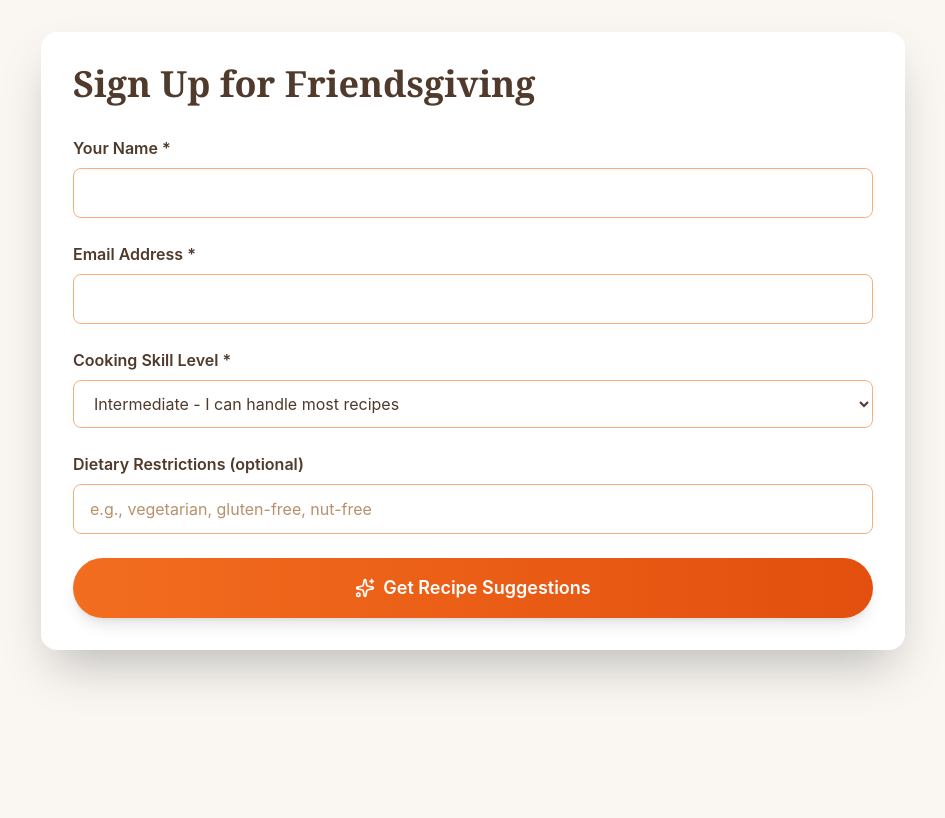
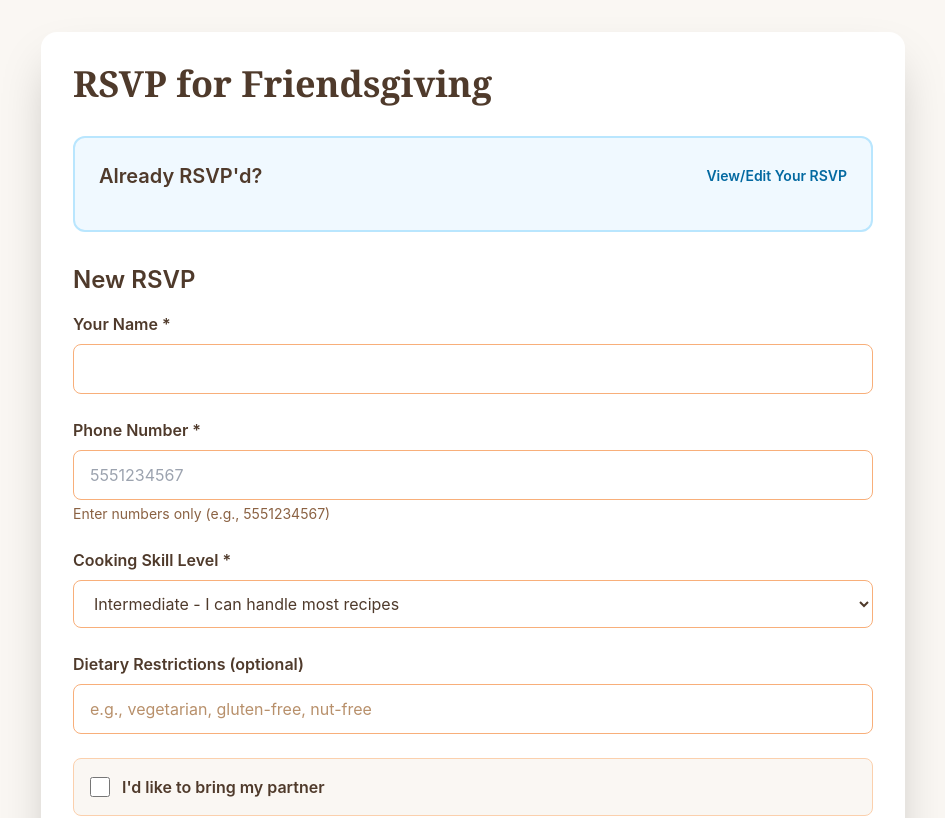
Before and after one commit to jahvon/friendsgiving-coordinator, a Next.js app: page /signup in a window 1280 px wide. Shown: the top 818 px of the page, without its empty margins (167-1112 px from the left). Built offline with nearby package versions, Linux system fonts and the light colour scheme.

Commit message:
switch to using password

```diff
--- a/app/admin/dashboard/page.tsx
+++ b/app/admin/dashboard/page.tsx
@@ -277,9 +277,10 @@ export default function AdminDashboard() {
             <thead>
               <tr className="border-b-2 border-autumn-300">
                 <th className="px-4 py-3 text-left text-sm font-bold text-harvest-900">Name</th>
-                <th className="px-4 py-3 text-left text-sm font-bold text-harvest-900">Email</th>
+                <th className="px-4 py-3 text-left text-sm font-bold text-harvest-900">Phone</th>
                 <th className="px-4 py-3 text-left text-sm font-bold text-harvest-900">Skill</th>
                 <th className="px-4 py-3 text-left text-sm font-bold text-harvest-900">Restrictions</th>
+                <th className="px-4 py-3 text-left text-sm font-bold text-harvest-900">Partner</th>
                 <th className="px-4 py-3 text-left text-sm font-bold text-harvest-900">Actions</th>
               </tr>
             </thead>
@@ -301,13 +302,26 @@ export default function AdminDashboard() {
                   <td className="px-4 py-3">
                     {editingGuest === guest.id ? (
                       <input
-                        type="email"
-                        defaultValue={guest.email}
-                        onBlur={(e) => handleUpdateGuest(guest.id, { email: e.target.value })}
+                        type="tel"
+                        defaultValue={guest.phone_number}
+                        pattern="[0-9]{10,15}"
+                        title="Please enter a valid phone number (10-15 digits, numbers only)"
+                        onBlur={(e) => {
+                          const value = e.target.value.replace(/[^0-9]/g, '');
+                          if (value.length >= 10 && value.length <= 15) {
+                            handleUpdateGuest(guest.id, { phone_number: value });
+                          } else {
+                            alert('Phone number must be 10-15 digits');
+                            e.target.focus();
+                          }
+                        }}
+                        onChange={(e) => {
+                          e.target.value = e.target.value.replace(/[^0-9]/g, '');
+                        }}
                         className="px-2 py-1 border rounded text-harvest-900"
                       />
                     ) : (
-                      <span className="text-harvest-800">{guest.email}</span>
+                      <span className="text-harvest-800">{guest.phone_number}</span>
                     )}
                   </td>
                   <td className="px-4 py-3">
@@ -327,6 +341,18 @@ export default function AdminDashboard() {
                   </td>
                   <td className="px-4 py-3 text-harvest-700 text-sm">
                     {guest.dietary_restrictions.join(', ') || 'None'}
+                  </td>
+                  <td className="px-4 py-3">
+                    {editingGuest === guest.id ? (
+                      <input
+                        type="checkbox"
+                        defaultChecked={guest.bringing_partner}
+                        onChange={(e) => handleUpdateGuest(guest.id, { bringing_partner: e.target.checked })}
+                        className="w-5 h-5 text-harvest-600 rounded"
+                      />
+                    ) : (
+                      <span className="text-harvest-800">{guest.bringing_partner ? 'Yes' : 'No'}</span>
+                    )}
                   </td>
                   <td className="px-4 py-3">
                     <div className="flex gap-2">
--- a/app/api/guests/route.ts
+++ b/app/api/guests/route.ts
@@ -1,11 +1,27 @@
 import { NextRequest, NextResponse } from 'next/server';
-import { getGuests, addGuest } from '@/lib/storage';
+import { getGuests, addGuest, findGuestByPhone } from '@/lib/storage';
 import type { Guest } from '@/types';
 
 export const runtime = 'edge';
 
-export async function GET() {
+export async function GET(request: NextRequest) {
   try {
+    const searchParams = request.nextUrl.searchParams;
+    const phone = searchParams.get('phone');
+
+    if (phone) {
+      // Look up specific guest by phone
+      const guest = await findGuestByPhone(phone);
+      if (!guest) {
+        return NextResponse.json(
+          { error: 'No RSVP found with this phone number' },
+          { status: 404 }
+        );
+      }
+      return NextResponse.json(guest);
+    }
+
+    // Return all guests
     const guests = await getGuests();
     return NextResponse.json(guests);
   } catch (error) {
@@ -22,19 +38,20 @@ export async function POST(request: NextRequest) {
     const body = await request.json();
 
     // Validate required fields
-    if (!body.name || !body.email || !body.cooking_skill) {
+    if (!body.name || !body.phone_number || !body.cooking_skill) {
       return NextResponse.json(
-        { error: 'Missing required fields: name, email, cooking_skill' },
+        { error: 'Missing required fields: name, phone_number, cooking_skill' },
         { status: 400 }
       );
     }
 
     const newGuest = await addGuest({
       name: body.name,
-      email: body.email,
+      phone_number: body.phone_number,
       cooking_skill: body.cooking_skill,
       dietary_restrictions: body.dietary_restrictions || [],
       dish_claimed: false,
+      bringing_partner: body.bringing_partner || false,
     });
 
     return NextResponse.json(newGuest, { status: 201 });
--- a/app/dashboard/page.tsx
+++ b/app/dashboard/page.tsx
@@ -55,8 +55,15 @@ export default function DashboardPage() {
         <div className="grid md:grid-cols-2 gap-6 mb-6">
           <div className="bg-gradient-to-br from-sky-50 to-sky-100 p-6 rounded-xl border border-sky-200">
             <Users className="w-10 h-10 mb-3 text-sky-700" />
-            <p className="text-4xl font-bold text-terra-900">{data.guests.length}</p>
+            <p className="text-4xl font-bold text-terra-900">
+              {data.guests.length + data.guests.filter(g => g.bringing_partner).length}
+            </p>
             <p className="text-base text-terra-700 font-semibold">Guests Joining</p>
+            {data.guests.filter(g => g.bringing_partner).length > 0 && (
+              <p className="text-sm text-terra-600 mt-1">
+                ({data.guests.length} guests + {data.guests.filter(g => g.bringing_partner).length} partner{data.guests.filter(g => g.bringing_partner).length !== 1 ? 's' : ''})
+              </p>
+            )}
           </div>
 
           <div className="bg-gradient-to-br from-warm-50 to-warm-100 p-6 rounded-xl border border-warm-200">
@@ -181,9 +188,6 @@ export default function DashboardPage() {
                     Name
                   </th>
                   <th className="px-4 py-3 text-left text-sm font-semibold text-terra-900 uppercase">
-                    Email
-                  </th>
-                  <th className="px-4 py-3 text-left text-sm font-semibold text-terra-900 uppercase">
                     Cooking Skill
                   </th>
                   <th className="px-4 py-3 text-left text-sm font-semibold text-terra-900 uppercase">
@@ -198,7 +202,6 @@ export default function DashboardPage() {
                 {data.guests.map((guest) => (
                   <tr key={guest.id} className="hover:bg-cream-100 transition-colors">
                     <td className="px-4 py-4 text-base text-terra-900 font-medium">{guest.name}</td>
-                    <td className="px-4 py-4 text-base text-terra-700">{guest.email}</td>
                     <td className="px-4 py-4 text-base text-terra-800 capitalize">{guest.cooking_skill}</td>
                     <td className="px-4 py-4 text-base text-terra-700">
                       {guest.dietary_restrictions.length > 0
--- a/app/page.tsx
+++ b/app/page.tsx
@@ -63,7 +63,7 @@ export default function Home() {
                 className="inline-flex items-center gap-3 px-10 py-5 bg-gradient-to-r from-warm-500 to-warm-600 text-white rounded-full hover:from-warm-600 hover:to-warm-700 transition-all shadow-lg hover:shadow-xl transform hover:-translate-y-1 text-lg font-semibold"
               >
                 <ChefHat className="w-6 h-6" />
-                Sign Up & Choose Your Dish
+                RSVP & Choose Your Dish
               </Link>
             </div>
           </div>
@@ -82,7 +82,7 @@ export default function Home() {
                 1
               </div>
               <div className="pt-1">
-                <p className="font-semibold text-lg mb-1 text-terra-900">Sign Up</p>
+                <p className="font-semibold text-lg mb-1 text-terra-900">RSVP</p>
                 <p className="text-terra-700 leading-relaxed">Tell us about your cooking skills and any dietary restrictions</p>
               </div>
             </li>
--- a/app/signup/page.tsx
+++ b/app/signup/page.tsx
@@ -12,9 +12,10 @@ interface ClaimedDishWithRecipe {
 export default function SignupPage() {
   const [formData, setFormData] = useState({
     name: '',
-    email: '',
+    phone_number: '',
     cooking_skill: 'intermediate' as CookingSkill,
     dietary_restrictions: '',
+    bringing_partner: false,
   });
   const [guestId, setGuestId] = useState<string | null>(null);
   const [suggestions, setSuggestions] = useState<RecipeSuggestion[]>([]);
@@ -29,6 +30,9 @@ export default function SignupPage() {
   const [loadingSuggestions, setLoadingSuggestions] = useState(false);
   const [error, setError] = useState<string | null>(null);
   const [expandedRecipe, setExpandedRecipe] = useState<string | null>(null);
+  const [lookupPhone, setLookupPhone] = useState('');
+  const [lookupLoading, setLookupLoading] = useState(false);
+  const [showLookupForm, setShowLookupForm] = useState(false);
 
   const fetchSuggestions = async () => {
     setLoadingSuggestions(true);
@@ -72,12 +76,13 @@ export default function SignupPage() {
         headers: { 'Content-Type': 'application/json' },
         body: JSON.stringify({
           name: formData.name,
-          email: formData.email,
+          phone_number: formData.phone_number,
           cooking_skill: formData.cooking_skill,
           dietary_restrictions: formData.dietary_restrictions
             .split(',')
             .map(r => r.trim())
             .filter(Boolean),
+          bringing_partner: formData.bringing_partner,
         }),
       });
 
@@ -144,15 +149,100 @@ export default function SignupPage() {
     handleClaimDish(customDish);
   };
 
+  const handleLookupRSVP = async (e: React.FormEvent) => {
+    e.preventDefault();
+    setLookupLoading(true);
+    setError(null);
+
+    try {
+      const response = await fetch(`/api/guests?phone=${encodeURIComponent(lookupPhone)}`);
+
+      if (!response.ok) {
+        const data = await response.json();
+        throw new Error(data.error || 'RSVP not found');
+      }
+
+      const guest = await response.json();
+      setGuestId(guest.id);
+      setFormData({
+        name: guest.name,
+        phone_number: guest.phone_number,
+        cooking_skill: guest.cooking_skill,
+        dietary_restrictions: guest.dietary_restrictions.join(', '),
+        bringing_partner: guest.bringing_partner,
+      });
+
+      // Fetch suggestions for existing user
+      await fetchSuggestions();
+    } catch (err) {
+      setError(err instanceof Error ? err.message : 'Failed to find RSVP');
+    } finally {
+      setLookupLoading(false);
+    }
+  };
+
   return (
     <div className="max-w-4xl mx-auto px-4 py-8">
       <div className="bg-white shadow-2xl rounded-2xl p-8">
         <h2 className="font-display text-4xl font-semibold mb-8 text-terra-900">
-          {guestId ? `Welcome, ${formData.name}!` : 'Sign Up for Friendsgiving'}
+          {guestId ? `Welcome, ${formData.name}!` : 'RSVP for Friendsgiving'}
         </h2>
 
         {!guestId ? (
-          <form onSubmit={handleSubmit} className="space-y-6">
+          <>
+            {/* Existing RSVP Lookup Section */}
+            <div className="mb-8 bg-sky-50 border-2 border-sky-200 rounded-xl p-6">
+              <div className="flex items-center justify-between mb-4">
+                <h3 className="text-xl font-semibold text-terra-900">Already RSVP'd?</h3>
+                <button
+                  onClick={() => setShowLookupForm(!showLookupForm)}
+                  className="text-sky-700 hover:text-sky-800 font-semibold text-sm"
+                >
+                  {showLookupForm ? 'Hide' : 'View/Edit Your RSVP'}
+                </button>
+              </div>
+
+              {showLookupForm && (
+                <form onSubmit={handleLookupRSVP} className="space-y-4">
+                  <div>
+                    <label htmlFor="lookup_phone" className="block text-base font-semibold text-terra-900 mb-2">
+                      Enter Your Phone Number
+                    </label>
+                    <input
+                      type="tel"
+                      id="lookup_phone"
+                      required
+                      placeholder="5551234567"
+                      pattern="[0-9]{10,15}"
+                      value={lookupPhone}
+                      onChange={(e) => {
+                        const value = e.target.value.replace(/[^0-9]/g, '');
+                        setLookupPhone(value);
+                      }}
+                      className="w-full px-4 py-3 border border-sky-300 rounded-lg focus:ring-2 focus:ring-sky-400 focus:border-sky-500 text-base text-terra-900 bg-white"
+                    />
+                  </div>
+
+                  {error && showLookupForm && (
+                    <div className="bg-warm-50 border border-warm-400 text-warm-900 px-4 py-3 rounded-lg font-medium">
+                      {error}
+                    </div>
+                  )}
+
+                  <button
+                    type="submit"
+                    disabled={lookupLoading}
+                    className="w-full bg-sky-600 text-white py-3 px-6 rounded-full hover:bg-sky-700 disabled:bg-gray-400 font-semibold text-lg shadow-md"
+                  >
+                    {lookupLoading ? 'Looking up...' : 'Find My RSVP'}
+                  </button>
+                </form>
+              )}
+            </div>
+
+            {/* New RSVP Form */}
+            <h3 className="text-2xl font-semibold text-terra-900 mb-4">New RSVP</h3>
+            <form onSubmit={handleSubmit} className="space-y-6">
             <div>
               <label htmlFor="name" className="block text-base font-semibold text-terra-900 mb-2">
                 Your Name *
@@ -168,17 +258,25 @@ export default function SignupPage() {
             </div>
 
             <div>
-              <label htmlFor="email" className="block text-base font-semibold text-terra-900 mb-2">
-                Email Address *
+              <label htmlFor="phone_number" className="block text-base font-semibold text-terra-900 mb-2">
+                Phone Number *
               </label>
               <input
-                type="email"
-                id="email"
+                type="tel"
+                id="phone_number"
                 required
-                value={formData.email}
-                onChange={(e) => setFormData({ ...formData, email: e.target.value })}
+                placeholder="5551234567"
+                pattern="[0-9]{10,15}"
+                title="Please enter a valid phone number (10-15 digits, numbers only)"
+                value={formData.phone_number}
+                onChange={(e) => {
+                  // Only allow numbers
+                  const value = e.target.value.replace(/[^0-9]/g, '');
+                  setFormData({ ...formData, phone_number: value });
+                }}
                 className="w-full px-4 py-3 border border-warm-300 rounded-lg focus:ring-2 focus:ring-warm-400 focus:border-warm-500 text-base text-terra-900 bg-white"
               />
+              <p className="text-sm text-terra-600 mt-1">Enter numbers only (e.g., 5551234567)</p>
             </div>
 
             <div>
@@ -211,7 +309,20 @@ export default function SignupPage() {
               />
             </div>
 
-            {error && (
+            <div className="flex items-center gap-3 bg-cream-100 p-4 rounded-lg border border-warm-200">
+              <input
+                type="checkbox"
+                id="bringing_partner"
+                checked={formData.bringing_partner}
+                onChange={(e) => setFormData({ ...formData, bringing_partner: e.target.checked })}
+                className="w-5 h-5 text-warm-600 rounded focus:ring-2 focus:ring-warm-400 border-warm-300"
+              />
+              <label htmlFor="bringing_partner" className="text-base font-semibold text-terra-900 cursor-pointer">
+                I'd like to bring my partner
+              </label>
+            </div>
+
+            {error && !showLookupForm && (
               <div className="bg-warm-50 border border-warm-400 text-warm-900 px-4 py-3 rounded-lg font-medium">
                 {error}
               </div>
@@ -230,11 +341,12 @@ export default function SignupPage() {
               ) : (
                 <>
                   <Sparkles className="w-5 h-5" />
-                  Get Recipe Suggestions
+                  RSVP & Claim Your Dish
                 </>
               )}
             </button>
           </form>
+          </>
         ) : (
           <div className="space-y-6">
             {claimedDishes.length > 0 && (
--- a/lib/storage.ts
+++ b/lib/storage.ts
@@ -31,6 +31,11 @@ export async function addGuest(guest: Omit<Guest, 'id' | 'created_at'>): Promise
   guests.push(newGuest);
   await saveGuests(guests);
   return newGuest;
+}
+
+export async function findGuestByPhone(phoneNumber: string): Promise<Guest | null> {
+  const guests = await getGuests();
+  return guests.find(g => g.phone_number === phoneNumber) || null;
 }
 
 export async function updateGuest(id: string, updates: Partial<Guest>): Promise<Guest | null> {
--- a/types/index.ts
+++ b/types/index.ts
@@ -5,10 +5,11 @@ export type DishStatus = 'claimed' | 'preparing' | 'confirmed';
 export interface Guest {
   id: string;
   name: string;
-  email: string;
+  phone_number: string;
   cooking_skill: CookingSkill;
   dietary_restrictions: string[];
   dish_claimed: boolean;
+  bringing_partner: boolean;
   created_at: string;
 }
 
```
